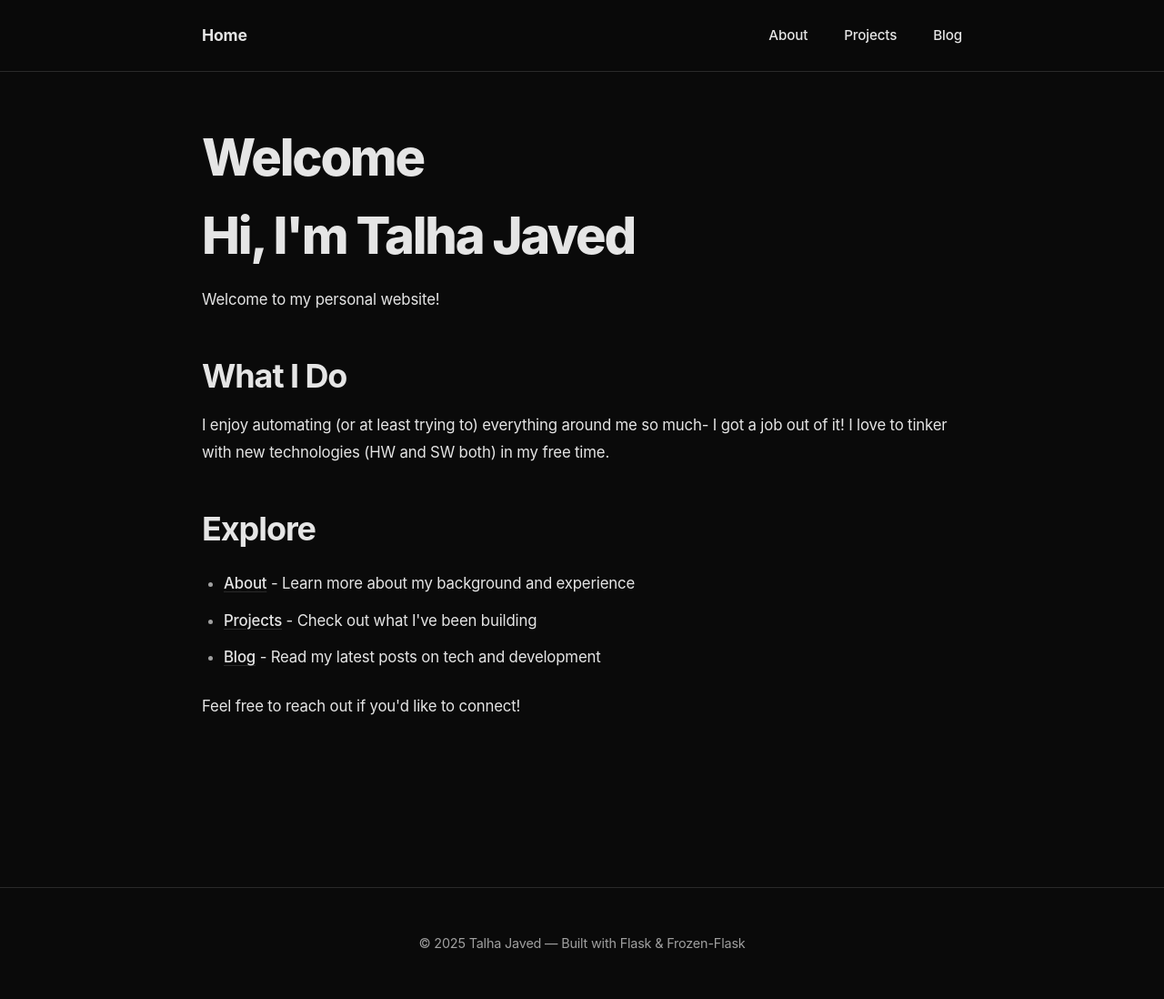
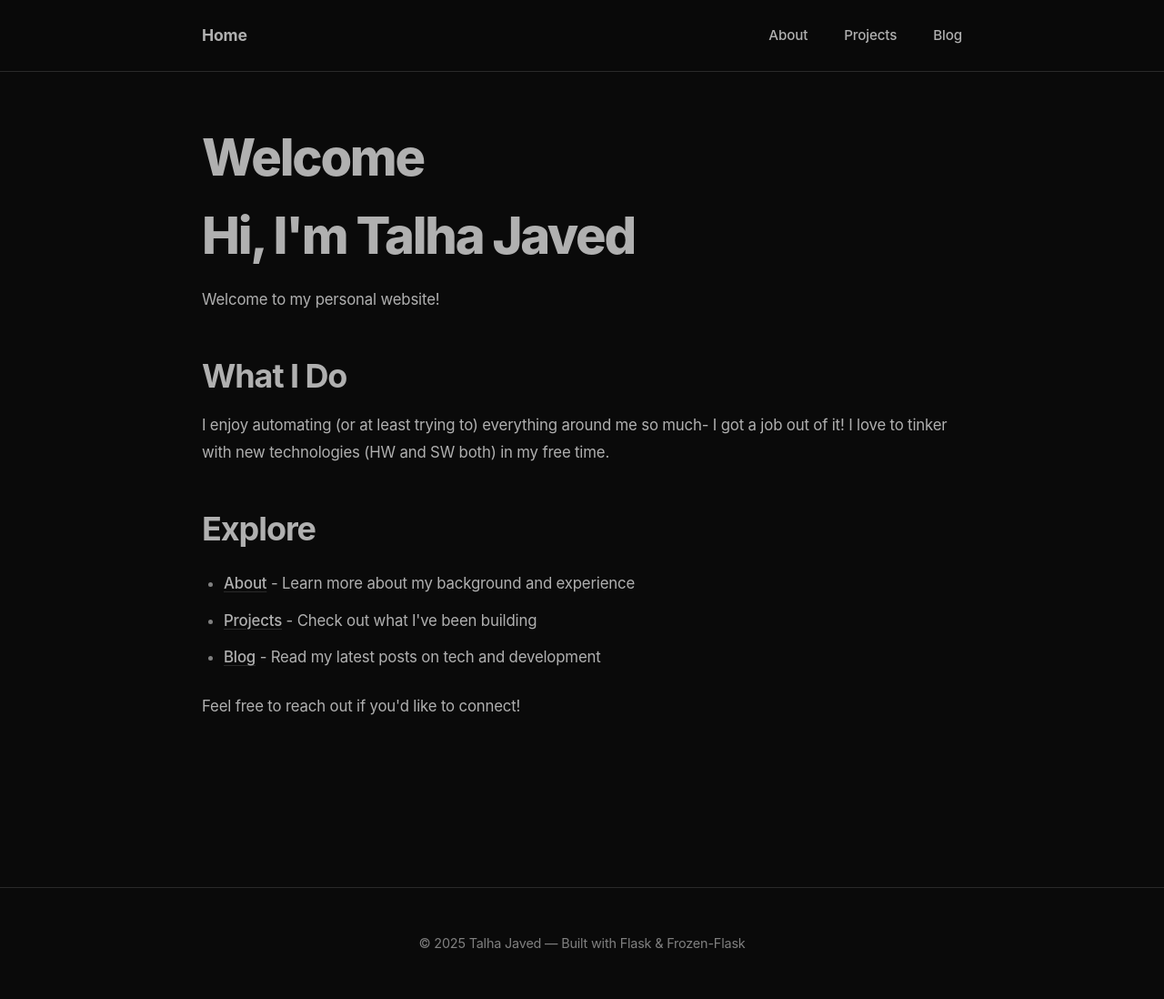
Before and after one commit to talhajav/talhajaved, a Flask app: page / in a window 1280 px wide. Shown: the whole page at 91% size. Run offline with Flask 3, Linux system fonts and the light colour scheme.

Commit message:
light gray text

```diff
--- a/templates/base.html
+++ b/templates/base.html
@@ -9,8 +9,8 @@
         :root {
             --bg-primary: #0a0a0a;
             --bg-secondary: #1a1a1a;
-            --text-primary: #e5e5e5;
-            --text-secondary: #a0a0a0;
+            --text-primary: #b0b0b0;
+            --text-secondary: #808080;
             --text-inverse: #0a0a0a;
             --border-color: #2a2a2a;
             --hover-bg: #1a1a1a;
```
